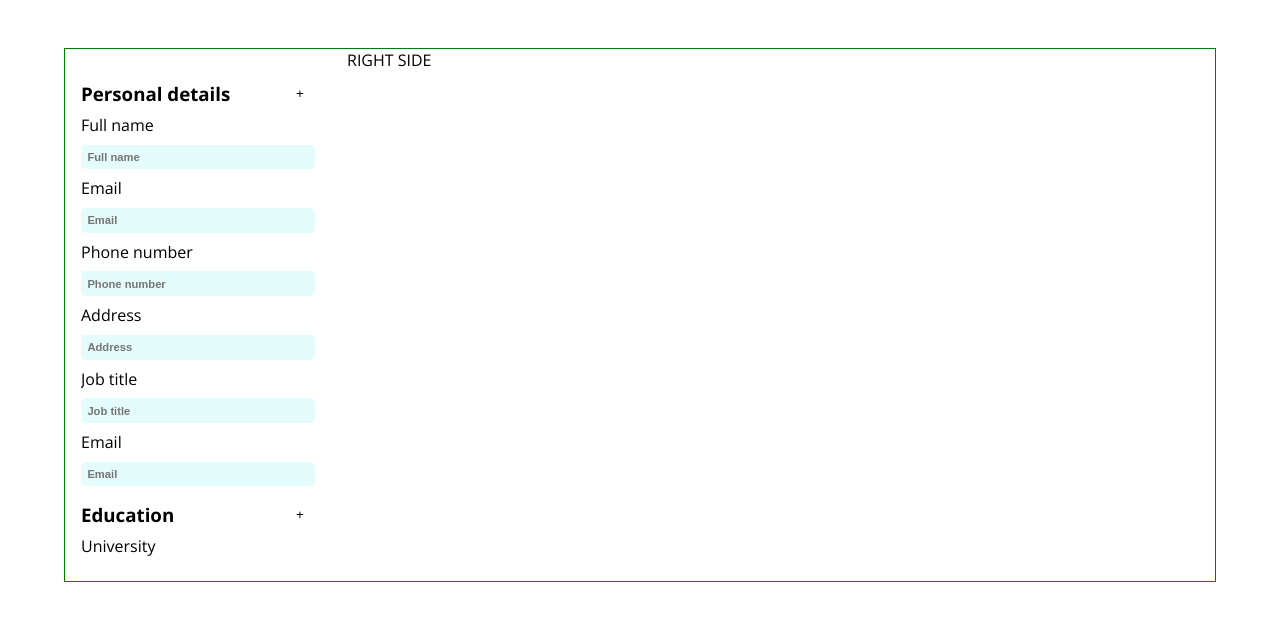
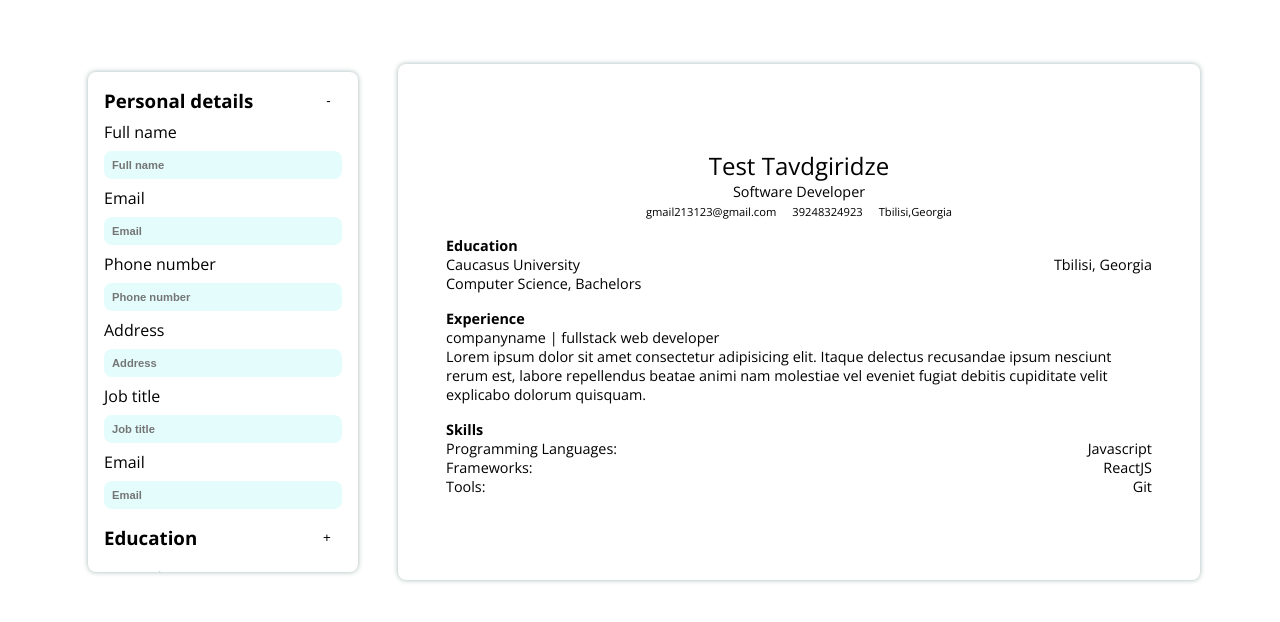
Before and after one commit to tvxxd/cv-application, a React (Vite) app: page / in a window 1280 px wide. Shown: the top 622 px of the page. Built offline with nearby package versions, Linux system fonts and the light colour scheme.

Commit message:
finish static

```diff
--- a/src/App.jsx
+++ b/src/App.jsx
@@ -1,14 +1,10 @@
 import { useState } from "react";
-import { button } from "telegraf/markup";
 
 function App() {
   return (
     <div className="app">
-      <div className="left-side">
-        <PersonalDetails />
-        <Education />
-      </div>
-      <div className="preview">RIGHT SIDE</div>
+      <LeftSide />
+      <Preview />
     </div>
   );
 }
@@ -22,37 +18,157 @@ function InputField({ labelText, placeholder }) {
   );
 }
 
-function DisplayMore({ children }) {
+function DisplayMore({ children, onToggle, showMore }) {
   return (
     <div className="display-more">
       <h3>{children}</h3>
-      <button>+</button>
+      <button onClick={onToggle}>{showMore ? "-" : "+"}</button>
     </div>
   );
 }
 
 function PersonalDetails() {
+  const [showMore, setShowMore] = useState(true);
+
+  function handleToggle() {
+    setShowMore((prev) => !prev);
+  }
   return (
     <div className="personal-details">
-      <DisplayMore>Personal details</DisplayMore>
+      <DisplayMore showMore={showMore} onToggle={handleToggle}>
+        Personal details
+      </DisplayMore>
+      {showMore && (
+        <>
           <InputField placeholder="Full name" labelText="Full name" />
           <InputField placeholder="Email" labelText="Email" />
           <InputField placeholder="Phone number" labelText="Phone number" />
           <InputField placeholder="Address" labelText="Address" />
           <InputField placeholder="Job title" labelText="Job title" />
           <InputField placeholder="Email" labelText="Email" />
+        </>
+      )}
     </div>
   );
 }
 
 function Education() {
+  const [showMore, setShowMore] = useState(false);
+  function handleToggle() {
+    setShowMore((prev) => !prev);
+  }
+
   return (
     <div className="education">
-      <DisplayMore>Education</DisplayMore>
+      <DisplayMore showMore={showMore} onToggle={handleToggle}>Education</DisplayMore>
+      {showMore && (
+        <>
           <InputField placeholder="University" labelText="University" />
           <InputField placeholder="Location" labelText="Location" />
           <InputField placeholder="Field of Study" labelText="Field of Study" />
-      <InputField placeholder="Email" labelText="Email" />
+        </>
+      )}
+    </div>
+  );
+}
+
+function Experience() {
+  const [showMore, setShowMore] = useState(false);
+
+  function handleToggle() {
+    setShowMore((prev) => !prev);
+  }
+  return (
+    <div className="experience">
+      <DisplayMore showMore={showMore} onToggle={handleToggle}>Experience</DisplayMore>
+      {showMore && (
+        <>
+          <InputField placeholder="Company name" labelText="Company name" />
+          <InputField placeholder="Position title" labelText="Position title" />
+          <InputField placeholder="Description" labelText="Description" />
+        </>
+      )}
+    </div>
+  );
+}
+
+function Skills() {
+  const [showMore, setShowMore] = useState(false);
+
+  function handleToggle() {
+    setShowMore((prev) => !prev);
+  }
+  return (
+    <div className="experience">
+      <DisplayMore showMore={showMore} onToggle={handleToggle}>Skills</DisplayMore>
+      {showMore && (
+        <>
+          <InputField placeholder="Languages" labelText="Languages" />
+          <InputField placeholder="Tools" labelText="Tools" />
+          <InputField placeholder="Frameworks" labelText="Frameworks" />
+        </>
+      )}
+    </div>
+  );
+}
+
+function LeftSide() {
+  return (
+    <div className="left-side">
+      <PersonalDetails />
+      <Education />
+      <Experience />
+      <Skills />
+    </div>
+  );
+}
+
+function Preview() {
+  return (
+    <div className="preview">
+      <div className="for-personal-details">
+        <h3>Test Tavdgiridze</h3>
+        <span>Software Developer</span>
+        <p>gmail213123@gmail.com</p>
+        <p>39248324923</p>
+        <p>Tbilisi,Georgia</p>
+      </div>
+      <div className="for-education">
+        <h4>Education</h4>
+        <div className="e-details">
+          <p>Caucasus University</p>
+          <p>Tbilisi, Georgia</p>
+        </div>
+        <p>Computer Science, Bachelors</p>
+        <p></p>
+      </div>
+      <div className="for-experience">
+        <h4>Experience</h4>
+        <span>companyname | fullstack web developer</span>
+        <p>
+          Lorem ipsum dolor sit amet consectetur adipisicing elit. Itaque
+          delectus recusandae ipsum nesciunt rerum est, labore repellendus
+          beatae animi nam molestiae vel eveniet fugiat debitis cupiditate velit
+          explicabo dolorum quisquam.
+        </p>
+      </div>
+      <div className="for-skills">
+        <h4>Skills</h4>
+        <div className="flex">
+          <span>Programming Languages:</span>
+          <span>Javascript</span>
+        </div>
+
+        <div className="flex">
+          <span>Frameworks:</span>
+          <span>ReactJS</span>
+        </div>
+
+        <div className="flex">
+          <span>Tools:</span>
+          <span>Git</span>
+        </div>
+      </div>
     </div>
   );
 }
--- a/src/index.css
+++ b/src/index.css
@@ -13,18 +13,19 @@ body {
 }
 
 .app {
-  border: 1px solid green;
   display: flex;
 }
 
 .left-side {
+  box-shadow: 0 0 5px #18464666;
+  border-radius: 0.5rem;
   flex-shrink: 0;
 
   height: 500px;
   overflow: hidden;
-  padding: 1rem 1rem 1rem 0;
-  margin: 1rem;
-  width: 250px;
+  padding: 1rem 1rem 1rem 1rem;
+  margin: 1.5rem;
+  width: 270px;
 
   max-height: 100%;
   overflow-y: auto;
@@ -43,14 +44,19 @@ label {
 }
 
 input {
-  border-radius: 0.3rem;
+  border-radius: 0.5rem;
   background-color: #bcf7f766;
   border: none;
   font-size: 0.7rem;
   font-weight: 600;
 
-  padding: 0.4rem;
+  padding: 0.5rem;
   width: 100%;
+}
+
+input:focus {
+  outline: none;
+  box-shadow: 0 0 5px #18464666;
 }
 
 .display-more {
@@ -77,11 +83,58 @@ input {
   transform: scale(1.35);
 }
 
-.education {
+.education,
+.experience {
   margin-top: 1rem;
 }
 
 .preview {
+  box-shadow: 0 0 0.3125rem #18464666;
+  border-radius: 0.5rem;
+
   flex-grow: 1;
   flex-shrink: 1;
+  display: flex;
+  flex-direction: column;
+  justify-content: center;
+  font-size: 0.9rem;
+
+  margin: 1rem;
+  padding: 3rem;
 }
+
+.for-personal-details {
+  text-align: center;
+}
+
+.for-personal-details p {
+  font-size: 0.7rem;
+  display: inline-block;
+  margin-inline: 0.5rem;
+}
+
+.for-personal-details span {
+  display: block;
+  font-size: 0.9rem;
+}
+
+.for-personal-details h3 {
+  font-size: 1.5rem;
+  font-weight: normal;
+}
+
+.e-details {
+  display: flex;
+  justify-content: space-between;
+}
+
+.for-education,
+.for-experience,
+.for-skills {
+  margin-top: 1rem;
+}
+
+.flex {
+  display: flex;
+  justify-content: space-between;
+}
```
Lines whose indentation alone changed are shown as unchanged.
